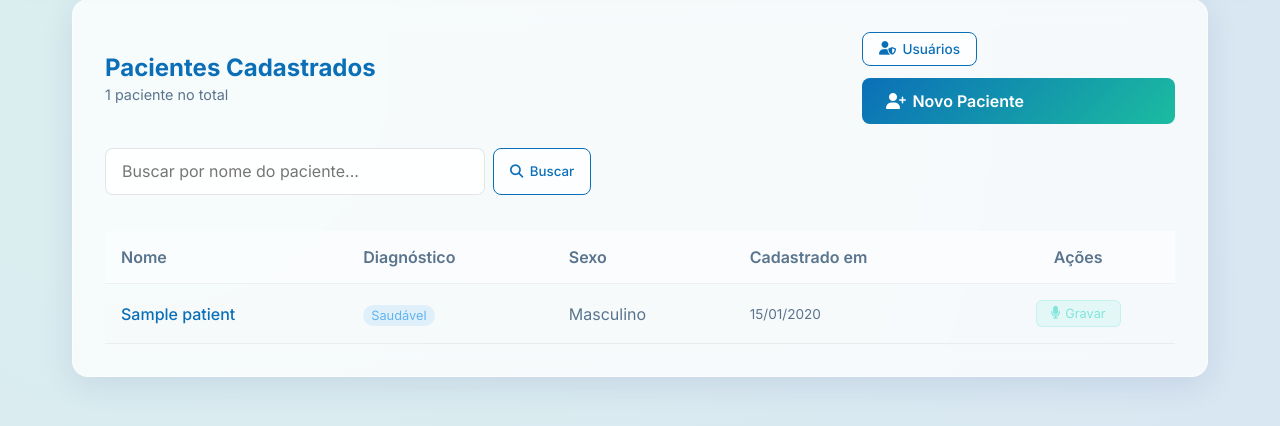
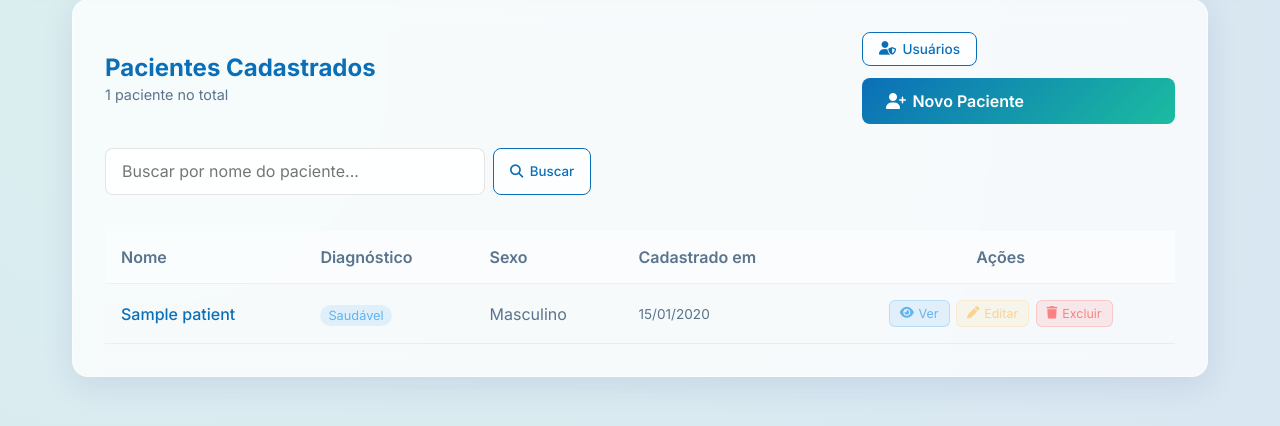
Before and after one commit to felipefontel/sistema-ela-disartria, a Django app: page / in a window 1280 px wide. Shown: the part 101-527 px from the top of the page. Run offline with Django 5.2, Linux system fonts and the light colour scheme; a user stored in the database is signed in; tables that the repository leaves empty hold one stand-in row (values such as "Sample post").

Commit message:
feat: botoes ver/editar/excluir no dashboard e pagina de detalhe do paciente

```diff
--- a/core/templates/core/dashboard.html
+++ b/core/templates/core/dashboard.html
@@ -68,11 +68,26 @@
                     <td style="color: var(--text-secondary);">{{ patient.get_gender_display }}</td>
                     <td style="color: var(--text-secondary); font-size: 0.85rem;">{{ patient.created_at|date:"d/m/Y" }}</td>
                     <td style="text-align: center;">
-                        <a href="{% url 'recording_task' patient.id 1 %}"
-                           style="display: inline-flex; align-items: center; gap: 0.3rem; padding: 5px 14px; border-radius: 6px; font-size: 0.8rem; background: rgba(129,230,217,0.15); color: #81e6d9; border: 1px solid rgba(129,230,217,0.3); text-decoration: none; transition: all 0.2s;"
-                           onmouseover="this.style.background='rgba(129,230,217,0.3)'" onmouseout="this.style.background='rgba(129,230,217,0.15)'">
-                            <i class="fa-solid fa-microphone"></i> Gravar
-                        </a>
+                        <div style="display: flex; gap: 0.4rem; justify-content: center; flex-wrap: wrap;">
+                            <a href="{% url 'patient_detail' patient.pk %}"
+                               style="display: inline-flex; align-items: center; gap: 0.3rem; padding: 5px 10px; border-radius: 6px; font-size: 0.78rem; background: rgba(99,179,237,0.15); color: #63b3ed; border: 1px solid rgba(99,179,237,0.3); text-decoration: none; transition: all 0.2s;"
+                               onmouseover="this.style.background='rgba(99,179,237,0.3)'" onmouseout="this.style.background='rgba(99,179,237,0.15)'">
+                                <i class="fa-solid fa-eye"></i> Ver
+                            </a>
+                            <a href="{% url 'patient_edit' patient.pk %}"
+                               style="display: inline-flex; align-items: center; gap: 0.3rem; padding: 5px 10px; border-radius: 6px; font-size: 0.78rem; background: rgba(251,211,141,0.15); color: #fbd38d; border: 1px solid rgba(251,211,141,0.3); text-decoration: none; transition: all 0.2s;"
+                               onmouseover="this.style.background='rgba(251,211,141,0.3)'" onmouseout="this.style.background='rgba(251,211,141,0.15)'">
+                                <i class="fa-solid fa-pen"></i> Editar
+                            </a>
+                            <form method="post" action="{% url 'patient_delete' patient.pk %}" onsubmit="return confirm('Excluir paciente {{ patient.name }}? Esta ação não pode ser desfeita.');" style="margin:0;">
+                                {% csrf_token %}
+                                <button type="submit"
+                                        style="display: inline-flex; align-items: center; gap: 0.3rem; padding: 5px 10px; border-radius: 6px; font-size: 0.78rem; background: rgba(252,129,129,0.15); color: #fc8181; border: 1px solid rgba(252,129,129,0.3); cursor: pointer; transition: all 0.2s;"
+                                        onmouseover="this.style.background='rgba(252,129,129,0.3)'" onmouseout="this.style.background='rgba(252,129,129,0.15)'">
+                                    <i class="fa-solid fa-trash"></i> Excluir
+                                </button>
+                            </form>
+                        </div>
                     </td>
                 </tr>
                 {% empty %}
--- a/core/urls.py
+++ b/core/urls.py
@@ -10,6 +10,8 @@ urlpatterns = [
     path('patients/', views.patient_list, name='patient_list'),
     path('patients/add/', views.patient_create, name='patient_create'),
     path('patients/<int:pk>/', views.patient_detail, name='patient_detail'),
+    path('patients/<int:pk>/edit/', views.patient_edit, name='patient_edit'),
+    path('patients/<int:pk>/delete/', views.patient_delete, name='patient_delete'),
 
     # Usuários (restrito a superusuários)
     path('users/', views.user_list, name='user_list'),
--- a/core/views.py
+++ b/core/views.py
@@ -101,6 +101,36 @@ def patient_detail(request, pk):
         'patient': patient,
         'recordings_by_task': recordings_by_task,
     })
+
+
+@login_required
+def patient_edit(request, pk):
+    patient = get_object_or_404(Patient, pk=pk)
+    if request.method == 'POST':
+        form = PatientForm(request.POST, instance=patient)
+        if form.is_valid():
+            form.save()
+            messages.success(request, 'Dados do paciente atualizados com sucesso!')
+            return redirect('patient_detail', pk=patient.pk)
+    else:
+        form = PatientForm(instance=patient)
+    return render(request, 'core/patient_form.html', {
+        'form': form,
+        'patient': patient,
+        'action': 'Editar Paciente',
+    })
+
+
+@login_required
+def patient_delete(request, pk):
+    patient = get_object_or_404(Patient, pk=pk)
+    if request.method == 'POST':
+        name = patient.name
+        patient.delete()
+        messages.success(request, f'Paciente "{name}" excluído com sucesso!')
+        return redirect('dashboard')
+    return redirect('patient_detail', pk=pk)
+
 
 
 # ── Usuários (apenas superusuários) ──────────────────────────────────────────
```
Also changed, not shown: core/templates/core/patient_detail.html (+10 -0 lines).
